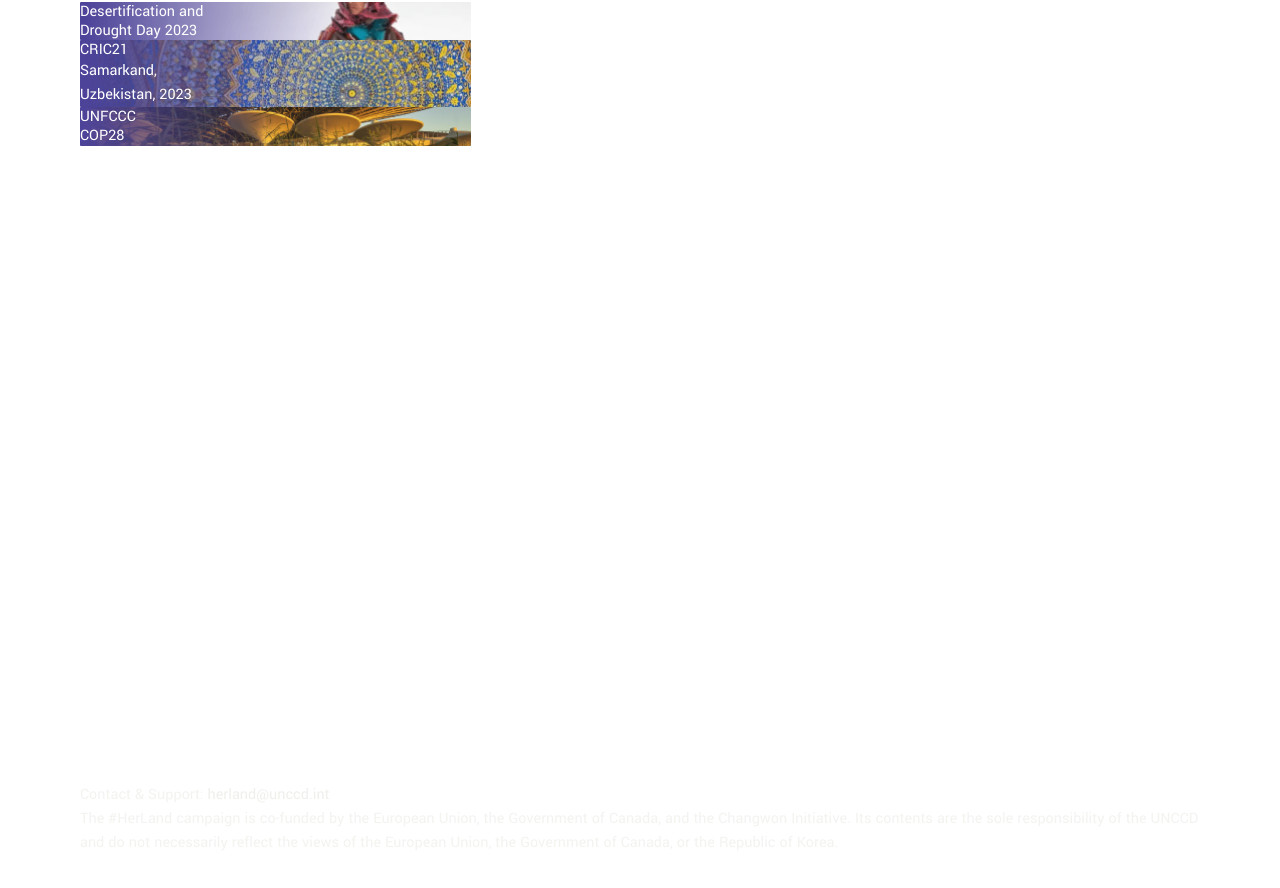
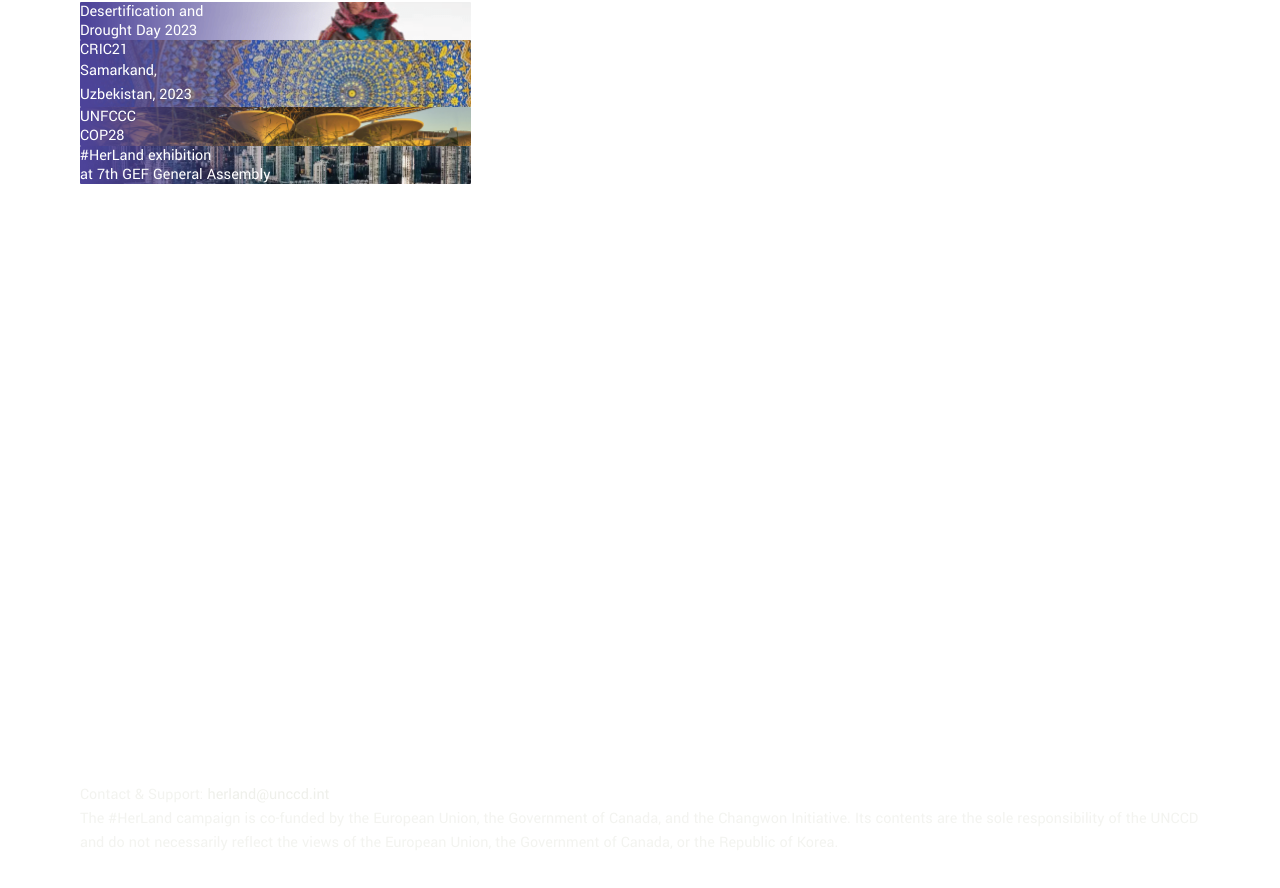
Before and after one commit to unccd/herland, a React (Vite) app: page / in a window 1280 px wide. Shown: the part 6839-7727 px from the top of the page. Built offline with nearby package versions, Linux system fonts and the light colour scheme.

Commit message:
Added 4th event

```diff
--- a/src/assets/css/Homepage.css
+++ b/src/assets/css/Homepage.css
@@ -167,6 +167,10 @@ iframe {
 }
 .event-3 {
   background: url('../../static/events/event-3.png') no-repeat left center;
+  background-size: cover;
+}
+.event-4 {
+  background: url('../../static/events/event-4.png') no-repeat left center;
   background-size: cover;
 }
 
--- a/src/slides/Events/Events.jsx
+++ b/src/slides/Events/Events.jsx
@@ -52,6 +52,18 @@ function Events() {
                 </div>
               </a>
             </div>
+            <div className='event-wrapper event-4 max-sm:h-24 sm:h-32 flex flex-col justify-center pl-2'>
+              <a
+                href='https://www.unccd.int/events/other/gef-7th-general-assembly'
+                target='_blank'
+                rel='noopener noreferrer'
+              >
+                <div>
+                  <h2 className='text-2xl text-white font-bold'>#HerLand exhibition</h2>
+                  <h2 className='text-base text-white'>at 7th GEF General Assembly</h2>
+                </div>
+              </a>
+            </div>
           </div>
         </div>
       </div>
```
Also changed, not shown: src/static/events/event-4.png (added).
